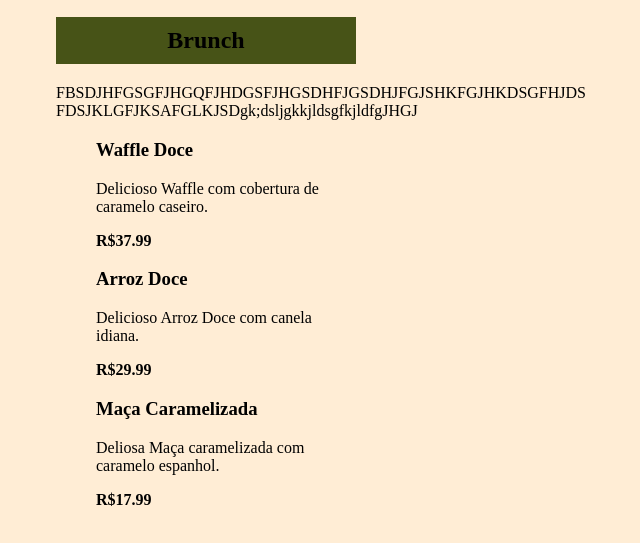
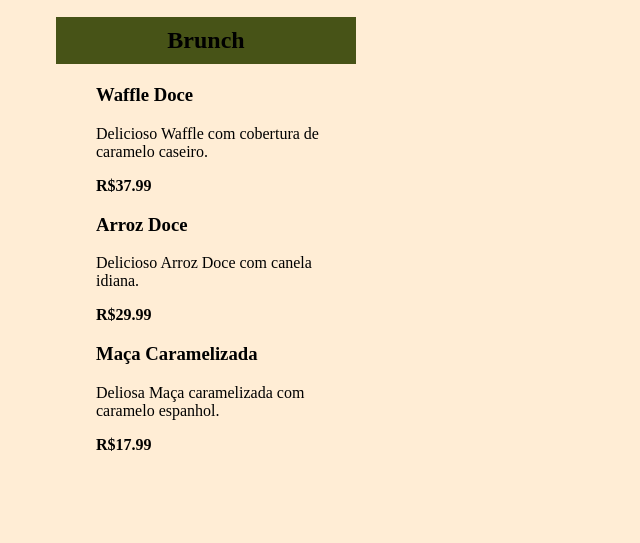
Before and after one commit to ViniiOrtega/rocketcoffee, a plain HTML site: page index.html in a window 1280 px wide. Shown: the part 87-630 px from the top of the page, without its empty margins (434-1074 px from the left). Drawn offline with Linux system fonts and the light colour scheme.

Commit message:
correção do bug

```diff
--- a/index.html
+++ b/index.html
@@ -39,12 +39,7 @@
 
         <section>
             <h2>Brunch</h2>
-            FBSDJHFGSGFJHGQFJHDGSFJHGSDHFJGSDHJFGJSHKFGJHKDSGFHJDS
 
-
-
-
-            FDSJKLGFJKSAFGLKJSDgk;dsljgkkjldsgfkjldfgJHGJ
             <ul>
                 <li>
                     <div>
```
